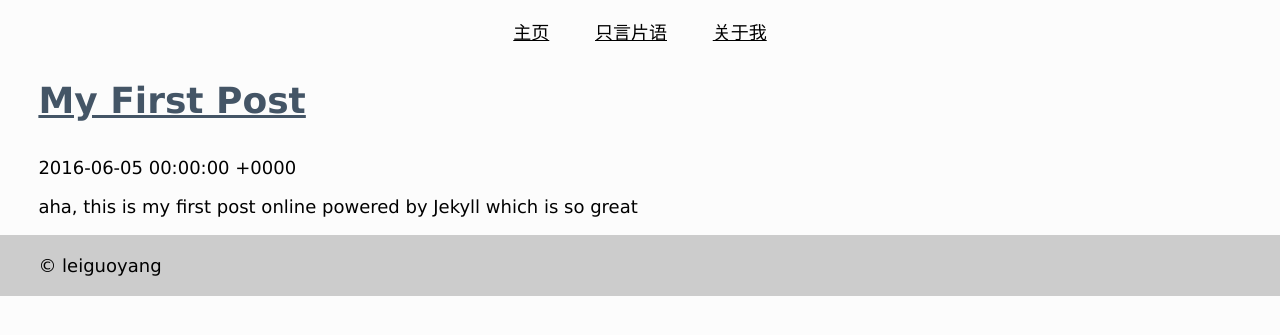
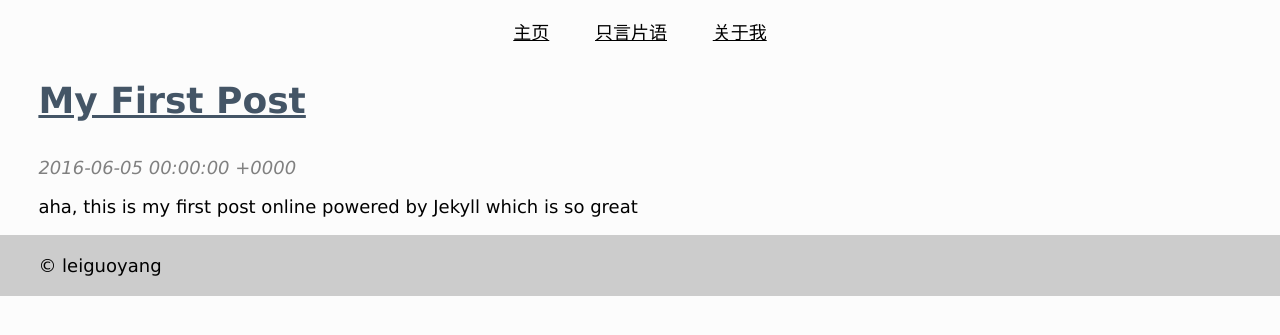
Before and after one commit to leiguoyang/leiguoyang.github.io, a Jekyll site: the page built from index.html, in a window 1280 px wide. Shown: the top 335 px of the page. Built offline with Jekyll 4.4.1, drawn with Linux system fonts in a browser that asks for light colours.

Commit message:
Update mobile.css

```diff
--- a/css/mobile.css
+++ b/css/mobile.css
@@ -19,6 +19,10 @@ header {
   text-transform: capitalize;
 }
 
+#main time {
+  color: gray;
+  font-style: italic;
+}
 footer {
   padding: 20px 3%;
   background-color: #ccc;
```
